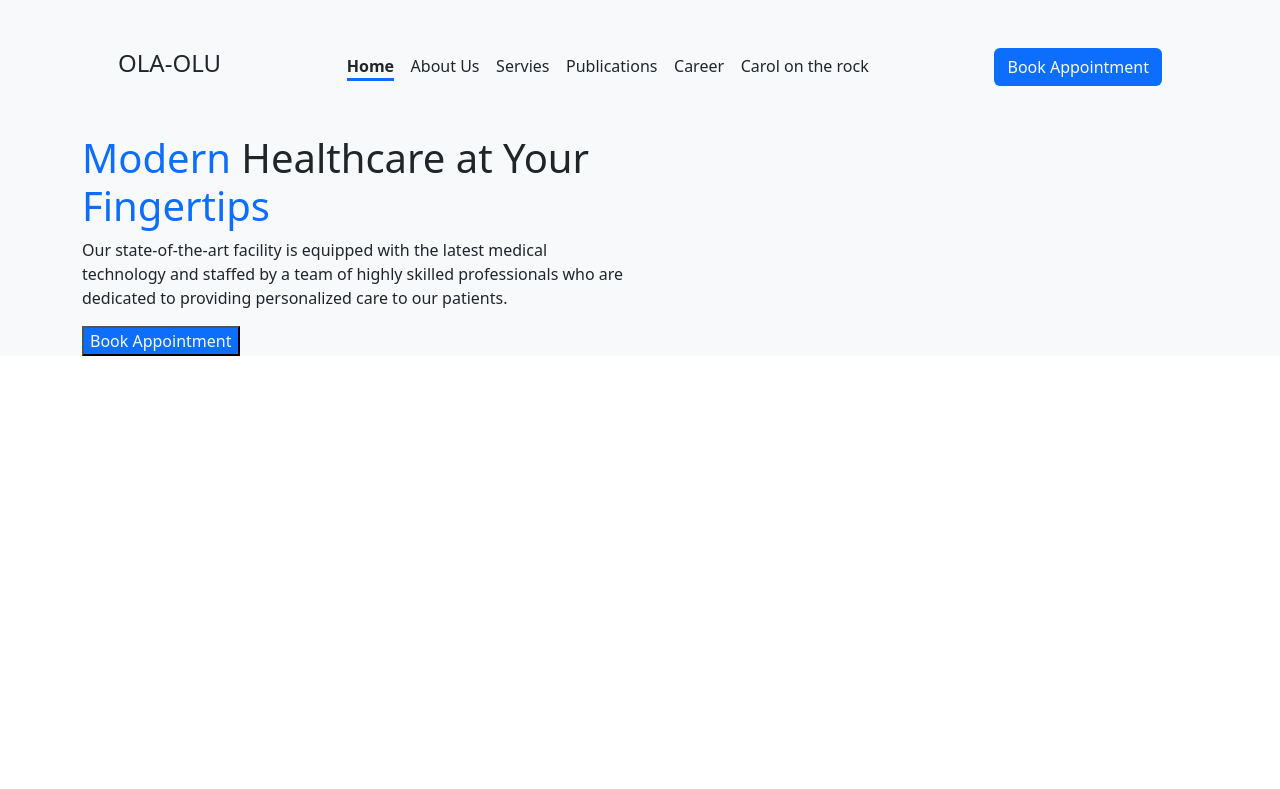
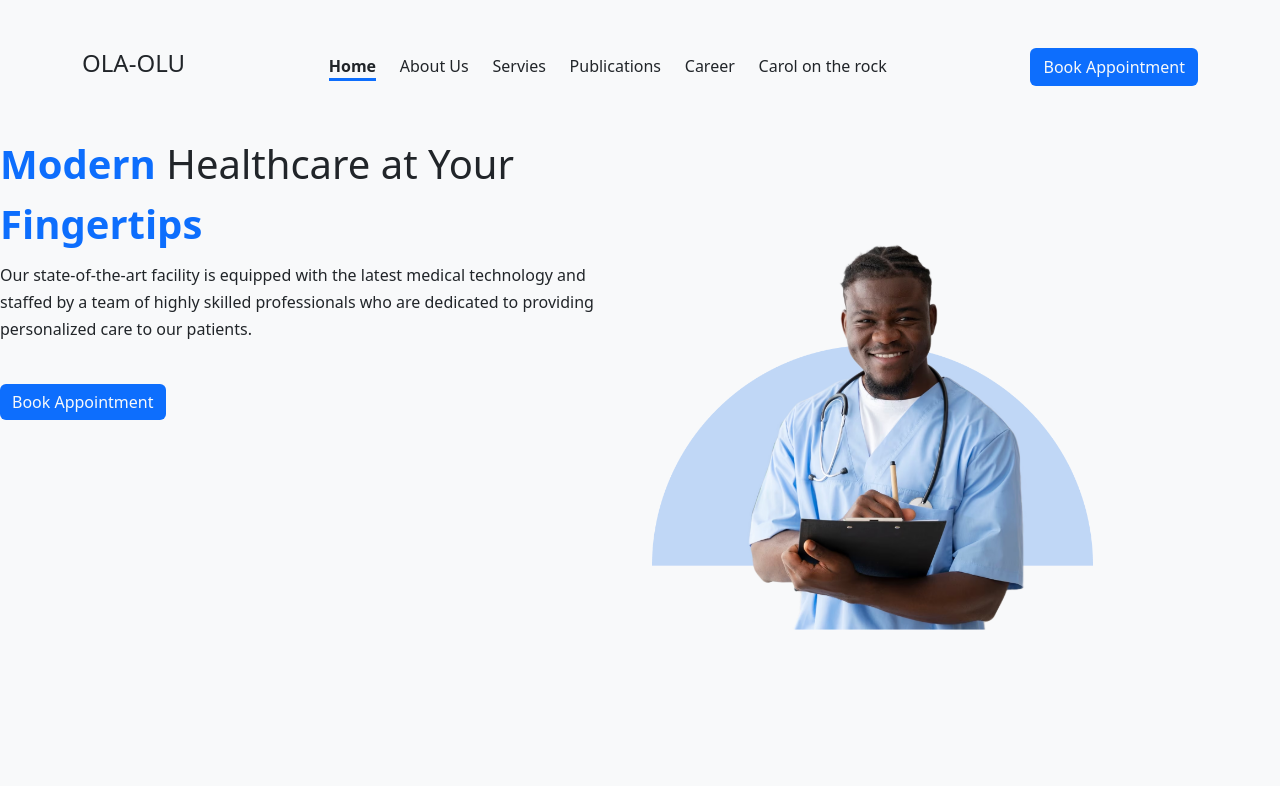
Before and after one commit to AYANO-EMMANUEL/Medicals, a plain HTML site: page index.html in a window 1280 px wide. Drawn offline with Linux system fonts and the light colour scheme.

Commit message:
still trying to adjust the image to extend beyond the normal flow

```diff
--- a/index.html
+++ b/index.html
@@ -9,7 +9,7 @@
 </head>
 <body>
     <section class="bg-light">
-        <nav class="container p-5">
+        <nav class="container py-5">
             <div class="d-flex justify-content-between align-items-center">
                 <div class="h4">OLA-OLU</div>
                 <div class="w-50">
@@ -29,22 +29,26 @@
                 <div class="btn btn-large bg-primary text-light">Book Appointment</div>
             </div>
         </nav>
-        <main>
-            <div class="container">
-                <div class="row">
-                    <div class="col-6">
-                        <h1 class="">
-                            <span class="text-primary">Modern</span> Healthcare at Your
-                            <span class="text-primary">Fingertips</span>
-                        </h1>
-                        <p>
-                            Our state-of-the-art facility is equipped with the latest medical technology and staffed by a team of highly skilled professionals who are dedicated to providing personalized care to our patients.
-                        </p>
-                        <button class="text-light bg-primary">Book Appointment</button>
+        <main class="">
+            <div class="col-6" style="float:left;">
+                <h1 class="" style="line-height: 1.5em;">
+                    <span class="fw-bold text-primary">Modern</span> Healthcare at Your
+                        <span class="fw-bold text-primary">Fingertips</span>
+                    </h1>
+                    <p class="pb-4" style="line-height: 1.7em;">
+                        Our state-of-the-art facility is equipped with the latest medical technology and staffed by a team of highly skilled professionals who are dedicated to providing personalized care to our patients.
+                    </p>
+                    <button class="text-light btn bg-primary border-0">Book Appointment</button>
+                </div>
+                <div class="container">
+                    <div class="row">
+                    <div class="col-10 pt-5 mt-5">
+                        <img src="images/doctor-homepage.png" alt="" class="img-fluid" style="object-fit:scale-down;">
                     </div>
+
                 </div>
             </div>
         </main>
     </section>
 </body>
-</htmly
+</html>
```
